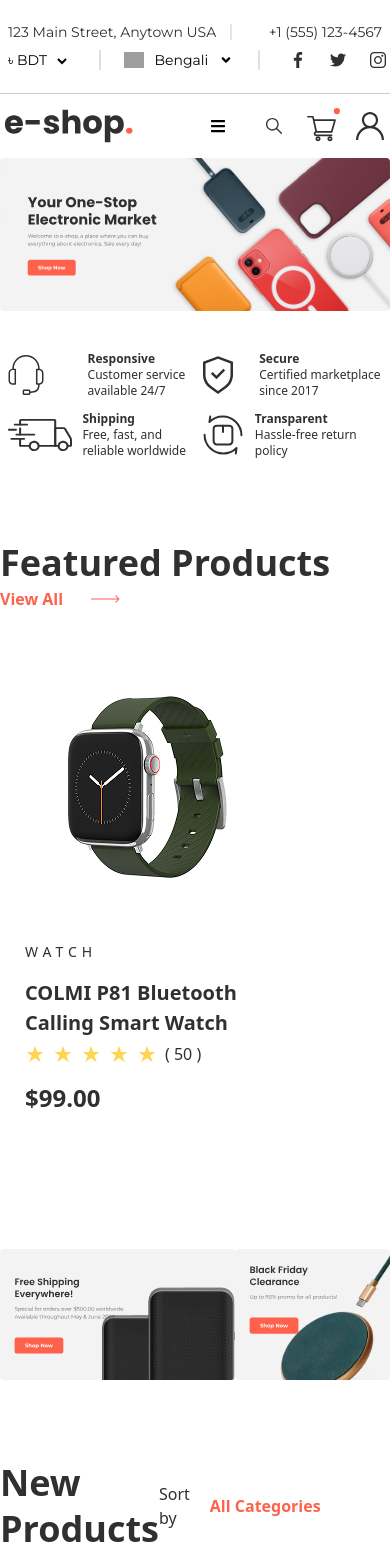
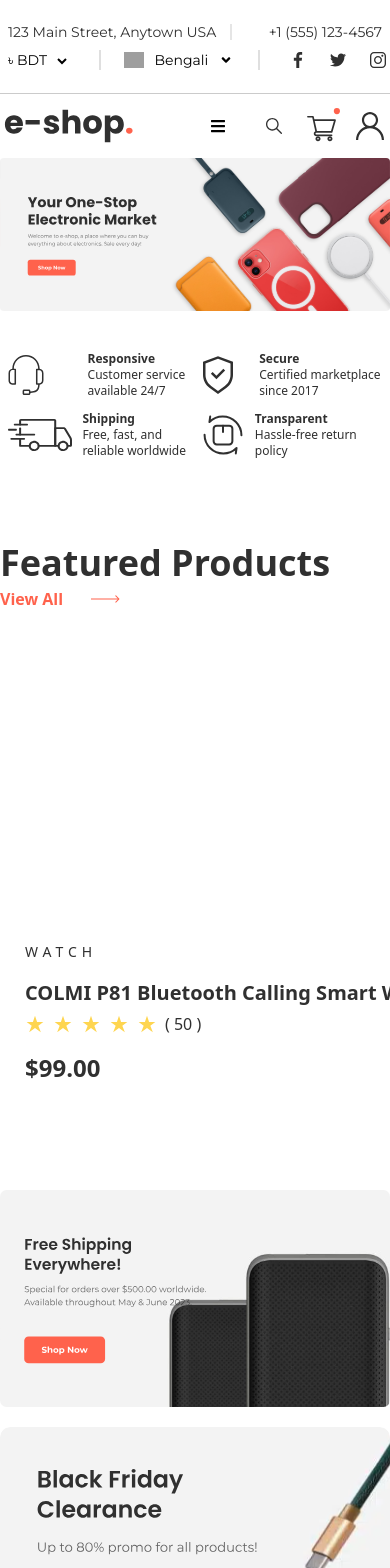
Before and after one commit to ramen72/OYA-Project-16-E-Shop, a React (Vite) app: page / in a window 390 px wide. Shown: the top 1568 px of the page. Built offline with nearby package versions, Linux system fonts and the light colour scheme; grey boxes are pictures that could not be loaded.

Commit message:
Update Responsive design at 19-07-2025_1427

```diff
--- a/src/components/NewProduct.jsx
+++ b/src/components/NewProduct.jsx
@@ -28,9 +28,9 @@ const NewProduct = () => {
     <>
       <div className="mt-20">
         <Container>
-          <div className="flex justify-between items-center mb-12">
+          <div className=" sm:flex justify-between items-center mb-12">
             <div>
-              <h2 className='font-["Poppins"] font-semibold text-4xl leading-[46px] text-black capitalize'>
+              <h2 className='font-["Poppins"] font-semibold text-3xl sm:text-4xl leading-[46px] text-black capitalize'>
                 new Products
               </h2>
             </div>
@@ -59,7 +59,7 @@ const NewProduct = () => {
               </div>
             </div>
           </div>
-          <div className="flex justify-start gap-6 my-7">
+          <div className="flex sm:flex-row flex-col justify-start gap-6 my-7 mx-2 sm:mx-0">
             {NewProductData.map((item, index) => (
               <ProductLayout
                 key={index}
--- a/src/components/OfferSection.jsx
+++ b/src/components/OfferSection.jsx
@@ -1,16 +1,16 @@
-import React from 'react';
-import Container from './commonLayouts/Container';
+import React from "react";
+import Container from "./commonLayouts/Container";
 
 const OfferSection = () => {
   return (
     <>
       <div className="mt-20">
         <Container>
-                    <div className="flex justify-between items-center">
+          <div className="sm:flex justify-between items-center">
             <div>
               <img src="images/offer-1.svg" alt="OfferImage" />
             </div>
-                        <div>
+            <div className={`mt-5 sm:mt-0`}>
               <img src="images/offer-2.svg" alt="OfferImage" />
             </div>
           </div>
--- a/src/components/SpringSale.jsx
+++ b/src/components/SpringSale.jsx
@@ -81,22 +81,22 @@ const SpringSale = () => {
     <>
       <div className={`bg-[#F4F4F4] mt-20 py-16`}>
         <Container>
-          <div className="flex justify-start items-center gap-x-[127px] relative">
+          <div className="sm:flex sm:justify-start sm:items-center sm:gap-x-[127px] relative">
             <div
-              className={`w-[402px] flex flex-col justify-center gap-10 items-center`}
+              className={`w-auto sm:w-[402px] flex flex-col justify-center gap-10 items-center`}
             >
               <h2
-                className={`font-["Poppins"] font-bold text-[56px] text-black`}
+                className={`font-["Poppins"] font-bold text-[46px] text-black`}
               >
                 Spring Sale
               </h2>
               <div
-                className={`flex justify-center items-start gap-x-3 font-["Poppins"] font-semibold text-[36px] text-[#FF624C]`}
+                className={`flex justify-center items-start gap-x-3 font-["Poppins"] font-semibold text-2xl sm:text-[36px] text-[#FF624C]`}
               >
                 <p className="flex flex-col items-center">
                   {formatTime(timerLeft.days)}{" "}
                   <span
-                    className={`font-["Montserrat"] font-normal text-base text-black`}
+                    className={`font-["Montserrat"] font-normal text-xs sm:text-base text-black`}
                   >
                     Days
                   </span>
@@ -105,7 +105,7 @@ const SpringSale = () => {
                 <p className="flex flex-col items-center">
                   {formatTime(timerLeft.hours)}{" "}
                   <span
-                    className={`font-["Montserrat"] font-normal text-base text-black`}
+                    className={`font-["Montserrat"] font-normal text-xs sm:text-base text-black`}
                   >
                     Hours
                   </span>
@@ -114,7 +114,7 @@ const SpringSale = () => {
                 <p className="flex flex-col items-center">
                   {formatTime(timerLeft.minutes)}{" "}
                   <span
-                    className={`font-["Montserrat"] font-normal text-base text-black`}
+                    className={`font-["Montserrat"] font-normal text-xs sm:text-base text-black`}
                   >
                     Minutes
                   </span>
@@ -123,7 +123,7 @@ const SpringSale = () => {
                 <p className="flex flex-col items-center">
                   {formatTime(timerLeft.seconds)}{" "}
                   <span
-                    className={`font-["Montserrat"] font-normal text-base text-black`}
+                    className={`font-["Montserrat"] font-normal text-xs sm:text-base text-black`}
                   >
                     Seconds
                   </span>
@@ -133,7 +133,7 @@ const SpringSale = () => {
                 <Button text={"Shop Now"} />
               </div>
             </div>
-            <div className={`w-[950px]`}>
+            <div className={`w-auto sm:w-[950px]`}>
               <Slider {...settings} className="flex justify-center gap-1 my-7">
                 {SpringSaleData.map((item, index) => (
                   <ProductLayout
@@ -170,7 +170,7 @@ const SpringSale = () => {
             <img
               src="images/SpringDots.svg"
               alt="SpringDots"
-              className={`absolute left-10 bottom-0`}
+              className={`absolute left-10 bottom-0 hidden sm:block`}
             />
           </div>
         </Container>
--- a/src/components/commonLayouts/ProductLayout.jsx
+++ b/src/components/commonLayouts/ProductLayout.jsx
@@ -37,7 +37,7 @@ const ProductLayout = ({
 
   return (
     <div
-      className={`${width} ${bg} ${border} ${borderColor}  ${padding} overflow-hidden rounded-lg transition-all duration-300 group hover:bg-white ${hoverBorderColor}`}
+      className={`w-full sm:${width} ${bg} ${border} ${borderColor}  ${padding} overflow-hidden rounded-lg transition-all duration-300 group hover:bg-white ${hoverBorderColor}`}
     >
       <div className="relative">
         <div className={`${imgWith} mx-auto`}>
```
Lines whose indentation alone changed are shown as unchanged.
